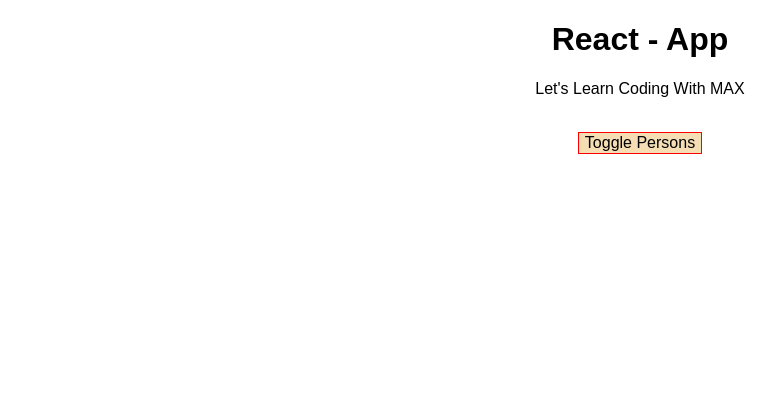
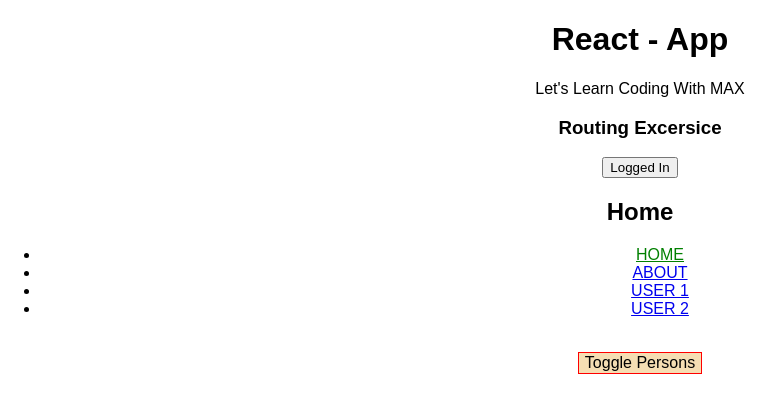
Before and after one commit to Madhavi2316/ReactPractise, a React (Create React App) app: page / in a window 1280 px wide. Shown: the top 412 px of the page, without its empty margins (0-784 px from the left). Built offline with nearby package versions, Linux system fonts and the light colour scheme.

Commit message:
Routing Practise

```diff
--- a/package.json
+++ b/package.json
@@ -5,6 +5,7 @@
   "dependencies": {
     "react": "^16.4.2",
     "react-dom": "^16.4.2",
+    "react-router-dom": "^4.3.1",
     "react-scripts": "1.1.4"
   },
   "scripts": {
--- a/src/App.js
+++ b/src/App.js
@@ -4,6 +4,9 @@ import './App.css';
 import Person from './Person/Person';
 import UserOutput from './Assignment1/UserOutput';
 import UserInput from './Assignment1/UserInput';
+import AssignmentApp from './Assignment2/AssignmentApp';
+import RoutApp from './Routing/RoutApp';
+import {BrowserRouter as Router} from 'react-router-dom';
 
 class App extends Component {
   state={
@@ -82,6 +85,7 @@ class App extends Component {
     }
     return(<div className='App'><h1>React - App</h1>
       <p>Let's Learn Coding With MAX</p>
+      <RoutApp />
 
   <br/>
      { /*inline button styling*/}
--- /dev/null
+++ b/src/Assignment2/AssignmentApp.js
@@ -0,0 +1,27 @@
+import React, { Component }  from 'react';
+import ValidationComponent from './ValidationComponent';
+import CharComponent from './CharComponent';
+class AssignmentApp extends Component {
+    state={
+        textInput: ''
+    }
+    textCountHander=(event)=>{
+        this.setState({textInput:event.target.Value})
+        console.log(this.state.textInput)
+    }
+    deleteCharHandler=(index)=>{
+        const text=this.state.textInput.split('');
+        text.splice(index,1);
+    }
+    render(){
+        const charList=this.state.textInput.split('').map((ch,index)=>{return this.deleteCharHandler(index)})
+        return(
+            <div>
+                <h2>Assignment-2</h2>
+                Texts:{this.state.textInput}
+                {charList}
+            </div>
+        )
+    }
+}
+export default AssignmentApp;
--- /dev/null
+++ b/src/Assignment2/CharComponent.js
@@ -0,0 +1,15 @@
+import React from 'react';
+const CharComponent =(props)=>
+{
+    const style={
+        display:"inline-block",
+        padding:'16px',
+        tectAlign:'center',
+        margin:'16px',
+        border:'1px solid grey'
+    }
+    return(
+       <h2>headin</h2>
+    )
+}
+export default CharComponent;
--- /dev/null
+++ b/src/Assignment2/ValidationComponent.js
@@ -0,0 +1,18 @@
+// import React from 'react';
+// const ValidationComponent=(porps)=>{
+//     let checking='';
+//     if(props.inputLength=='')
+//     {
+//         checking='Type in input field'
+//     }
+//     else if(props.inputLength<=10){
+//         checking ='Text is too short'
+//     }
+//     else{
+//         checking='Text long enough'
+//     }
+//     return(
+//         {checking}
+//     )
+// }
+// export default ValidationComponent;
--- /dev/null
+++ b/src/Routing/RoutApp.js
@@ -0,0 +1,65 @@
+import React, {Component} from 'react';
+import {BrowserRouter as Router, Link, NavLink, Redirect, Prompt} from 'react-router-dom';
+import Route from 'react-router-dom/Route';
+
+
+
+//Read User entered username in URL and Print ON Screen
+const User=(params)=>{
+    return(
+        <h3>Hello User {params.uname}</h3>
+    )
+}
+class RoutApp extends Component{
+    state={
+        loggedIn: false
+    }
+    clickHandler=(e)=>{
+        console.log("Clicked");
+        this.setState(prevState=>({loggedIn: !prevState.loggedIn}))
+        }
+
+    render(){
+        return(
+            //Router Initialization
+            <Router>
+                {/* /Wrapping Routes in div so we ca use n number of routes*/}
+            <div>
+                    <h3>Routing Excersice</h3>
+                    <input type="button" value={this.state.loggedIn ? "Logout":"Logged In"} onClick={this.clickHandler.bind(this)}/>
+                    <Route path="/" exact render={()=>{return (<h2>Home</h2>)}} />
+                    <Route path="/about" exact strict render={()=>{return(<h2>About</h2>)}} />
+                    <Route path="/user/:uname" exact render={(match)=>(
+                        this.state.loggedIn ? (<User uname={match.params.uname}/>) : (<Redirect to="/"/>)
+                    )}/>
+                <ul>
+                    <li>
+                    <NavLink to="/" exact activeStyle={
+                        {color:'green'}
+                        }>HOME</NavLink></li>
+                    <li>
+                    <NavLink to="/about" exact activeStyle={
+                        {color:'green'}
+                        }>ABOUT</NavLink></li>
+                    <li>
+                    <NavLink to="/user/Mad" exact activeStyle={
+                        {color:'green'}
+                        }>USER 1</NavLink ></li>
+                    <li>
+                        <NavLink to="/user/Sai" exacts activeStyle={
+                        {color:'green'}
+                        }> USER 2</NavLink></li>
+                </ul>
+                {/*Prompt to give alert to user when accessed user page with out og in*/}
+                <Prompt
+                  when={!this.state.loggedIn}
+                  message={(location)=>{
+                      return location.pathname.startsWith('/user')? "Are You Sure" : true
+                  }}
+                />
+             </div>
+            </Router>
+        )
+    }
+}
+export default RoutApp;
--- a/src/index.js
+++ b/src/index.js
@@ -3,6 +3,6 @@ import ReactDOM from 'react-dom';
 import './index.css';
 import App from './App';
 import registerServiceWorker from './registerServiceWorker';
-
+import RoutApp from './Routing/RoutApp';
 ReactDOM.render(<App />, document.getElementById('root'));
 registerServiceWorker();
```
Also changed, not shown: 1 other file (tests, documents, lock files or other folders).
